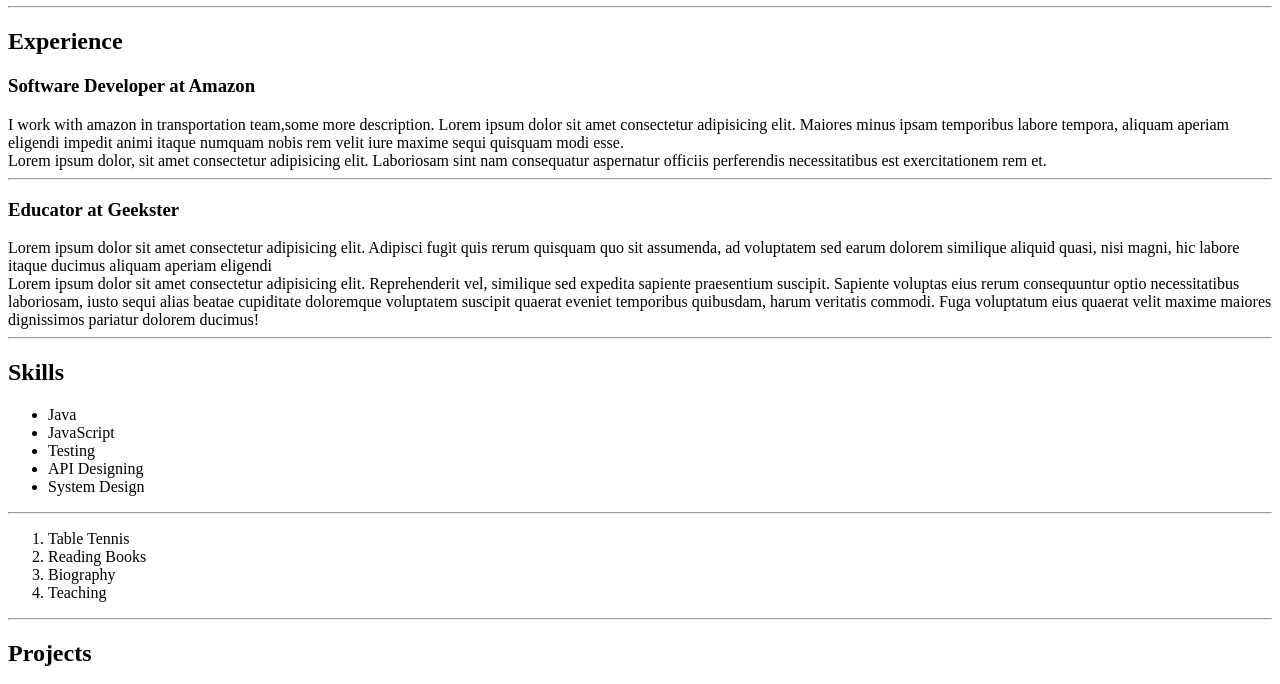
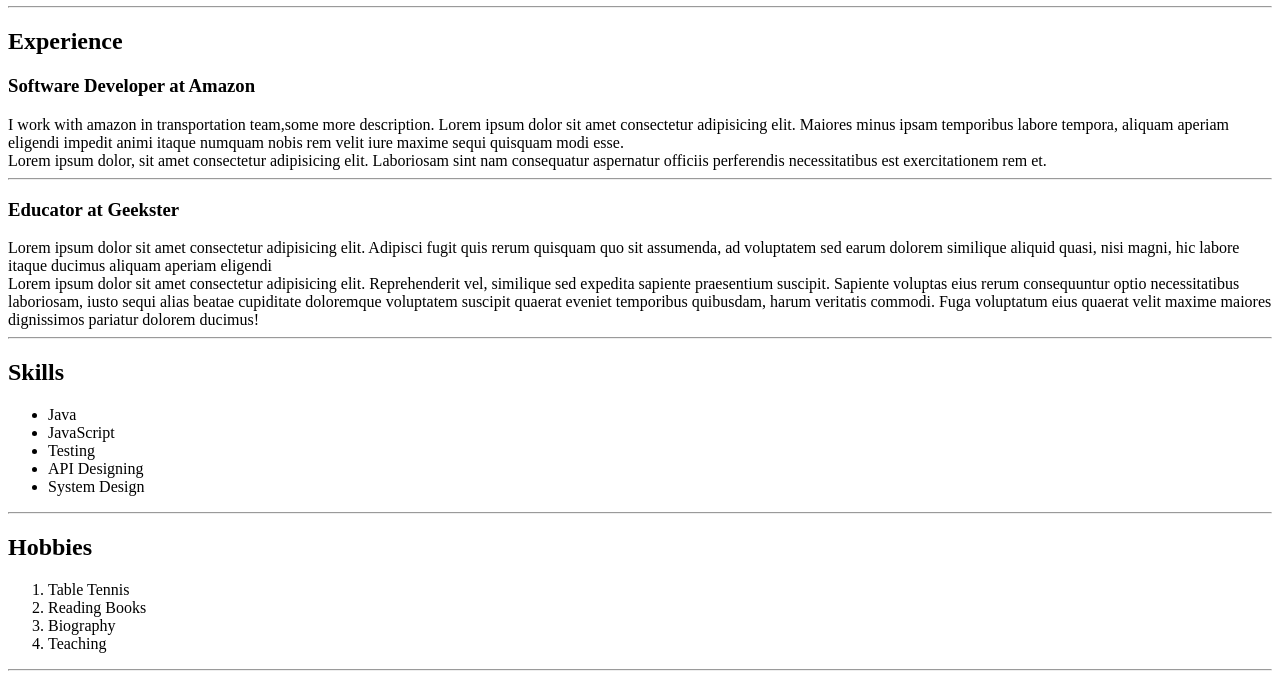
Before and after one commit to Xylomist/good, a plain HTML site: page index.html in a window 1280 px wide. Shown: the part 104-788 px from the top of the page. Drawn offline with Linux system fonts and the light colour scheme.

Commit message:
changed hobbies

```diff
--- a/index.html
+++ b/index.html
@@ -32,6 +32,7 @@
                  <li>System Design</li>
             </ul>
             <hr>
+            <h2>Hobbies</h2>
             <ol>
                 <li>Table Tennis</li>
                 <li>Reading Books</li>
```
